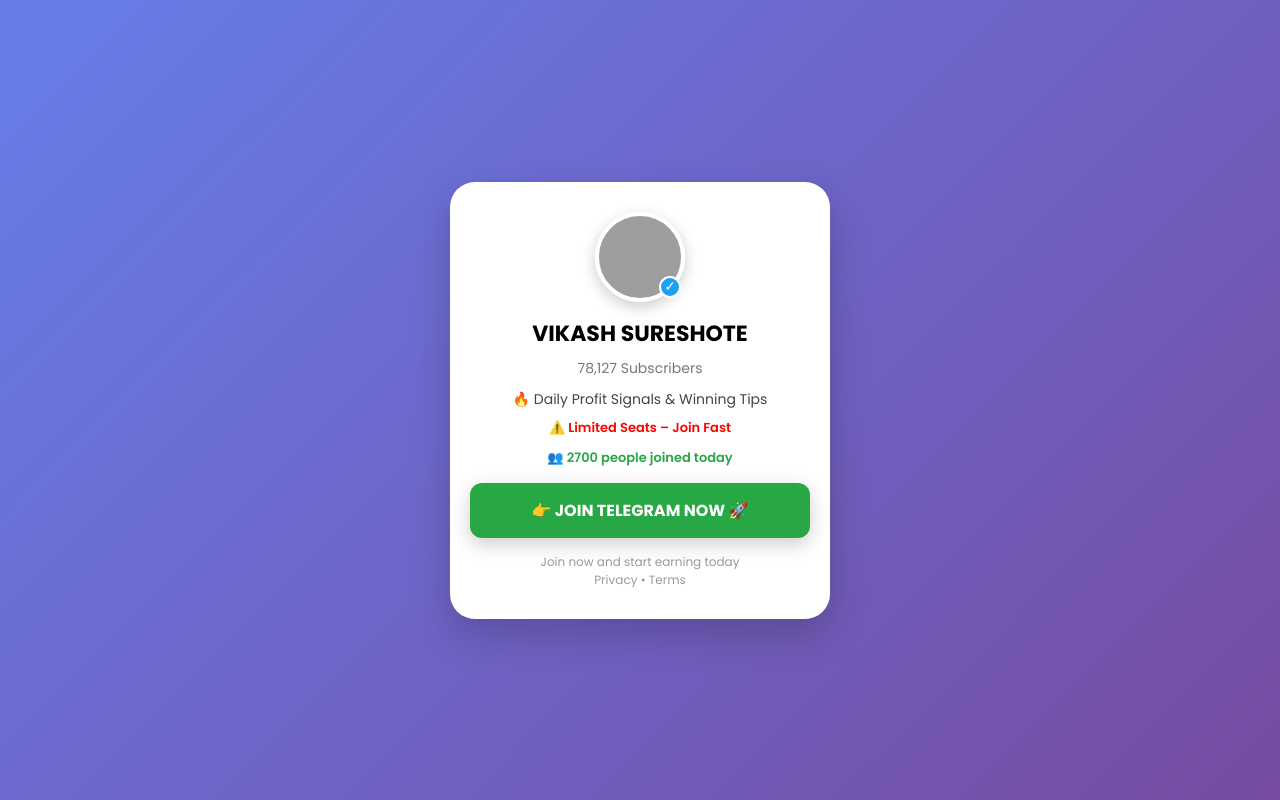
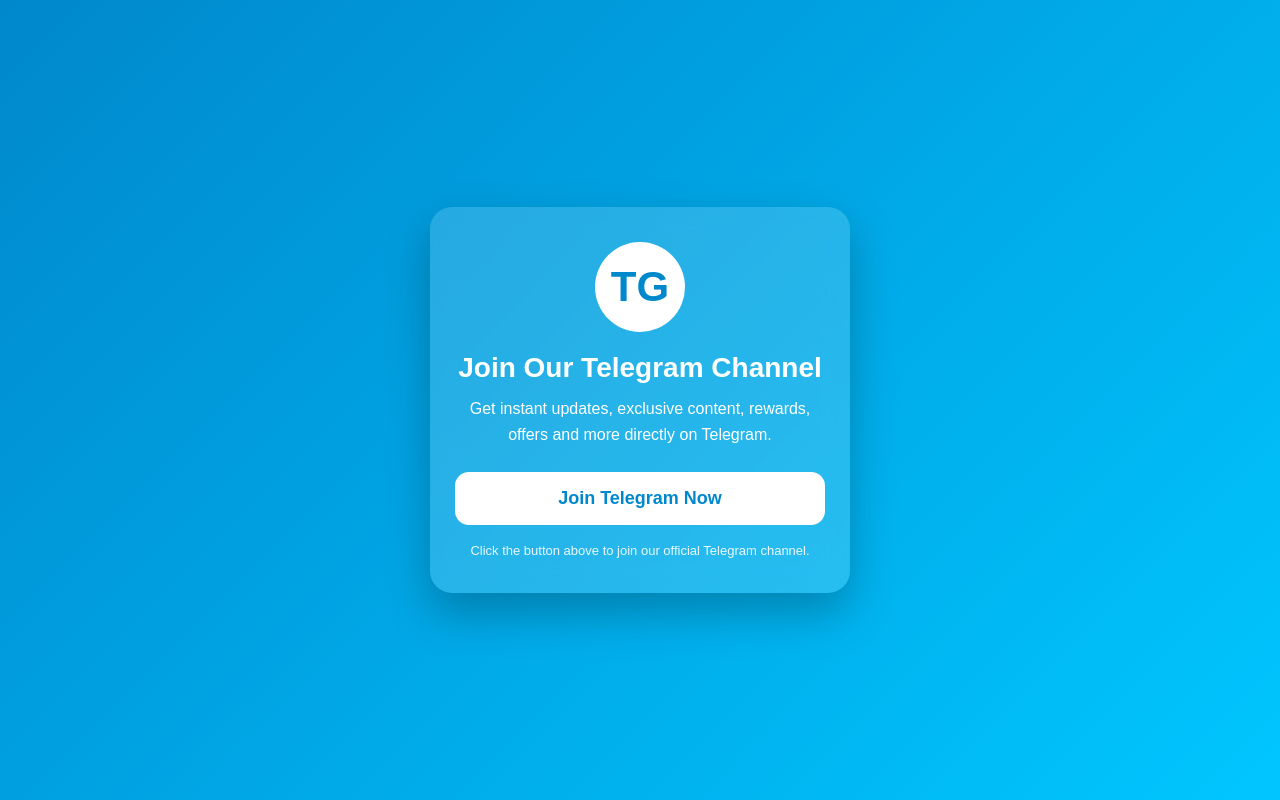
Before and after one commit to hackiifourlevelwinunder/vikashsi, a plain HTML site: page index.html in a window 1280 px wide. Drawn offline with Linux system fonts and the light colour scheme; grey boxes are pictures that could not be loaded.

Commit message:
Update index.html

```diff
--- a/index.html
+++ b/index.html
@@ -3,17 +3,14 @@
 <head>
   <meta charset="UTF-8" />
   <meta name="viewport" content="width=device-width, initial-scale=1.0" />
-  <title>VIKASH SURESHOTE</title>
+  <title>Join Our Telegram Channel</title>
 
-  <link href="https://fonts.googleapis.com/css2?family=Poppins:wght@400;600;700&display=swap" rel="stylesheet">
-
-  <!-- Meta Pixel Code -->
+  <!-- Facebook Pixel Code -->
   <script>
     !function(f,b,e,v,n,t,s){
       if(f.fbq)return;
-      n=f.fbq=function(){
-        n.callMethod ? n.callMethod.apply(n,arguments) : n.queue.push(arguments)
-      };
+      n=f.fbq=function(){n.callMethod?
+      n.callMethod.apply(n,arguments):n.queue.push(arguments)};
       if(!f._fbq)f._fbq=n;
       n.push=n;
       n.loaded=!0;
@@ -34,196 +31,109 @@
     <img height="1" width="1" style="display:none"
       src="https://www.facebook.com/tr?id=1282153603410483&ev=PageView&noscript=1"/>
   </noscript>
-  <!-- End Meta Pixel Code -->
+  <!-- End Facebook Pixel Code -->
 
   <style>
-    *{
-      margin:0;
-      padding:0;
-      box-sizing:border-box;
-      font-family:'Poppins',sans-serif;
+    * {
+      margin: 0;
+      padding: 0;
+      box-sizing: border-box;
+      font-family: Arial, sans-serif;
     }
 
-    body{
-      background:linear-gradient(135deg,#667eea,#764ba2);
-      display:flex;
-      justify-content:center;
-      align-items:center;
-      min-height:100vh;
-      padding:20px;
+    body {
+      min-height: 100vh;
+      background: linear-gradient(135deg, #0088cc, #00c6ff);
+      display: flex;
+      align-items: center;
+      justify-content: center;
+      padding: 20px;
+      color: #fff;
     }
 
-    .card{
-      background:#fff;
-      width:90%;
-      max-width:380px;
-      border-radius:25px;
-      padding:30px 20px;
-      text-align:center;
-      box-shadow:0 15px 40px rgba(0,0,0,0.2);
+    .container {
+      max-width: 420px;
+      width: 100%;
+      background: rgba(255, 255, 255, 0.15);
+      backdrop-filter: blur(12px);
+      border-radius: 22px;
+      padding: 35px 25px;
+      text-align: center;
+      box-shadow: 0 20px 45px rgba(0,0,0,0.25);
     }
 
-    .profile{
-      width:90px;
-      height:90px;
-      border-radius:50%;
-      margin:auto;
-      background:url('https://cdn.phototourl.com/free/2026-04-13-d439bc98-8d11-4e34-ac06-22a14fb903f0.jpg') center/cover;
-      border:4px solid #fff;
-      box-shadow:0 5px 15px rgba(0,0,0,0.2);
-      position:relative;
+    .logo {
+      width: 90px;
+      height: 90px;
+      background: #fff;
+      color: #0088cc;
+      border-radius: 50%;
+      display: flex;
+      align-items: center;
+      justify-content: center;
+      margin: 0 auto 20px;
+      font-size: 42px;
+      font-weight: bold;
     }
 
-    .check{
-      position:absolute;
-      bottom:0;
-      right:0;
-      background:#1da1f2;
-      width:22px;
-      height:22px;
-      border-radius:50%;
-      display:flex;
-      justify-content:center;
-      align-items:center;
-      color:#fff;
-      font-size:14px;
-      border:2px solid #fff;
+    h1 {
+      font-size: 28px;
+      margin-bottom: 12px;
     }
 
-    h1{
-      font-size:22px;
-      margin-top:15px;
-      font-weight:700;
+    p {
+      font-size: 16px;
+      line-height: 1.6;
+      margin-bottom: 25px;
     }
 
-    .sub{
-      color:#777;
-      font-size:14px;
-      margin:8px 0 10px;
+    .btn {
+      display: block;
+      width: 100%;
+      padding: 16px;
+      background: #ffffff;
+      color: #0088cc;
+      text-decoration: none;
+      border-radius: 14px;
+      font-size: 18px;
+      font-weight: bold;
+      transition: 0.3s;
     }
 
-    .desc{
-      font-size:14px;
-      color:#444;
-      margin-bottom:8px;
+    .btn:hover {
+      transform: scale(1.04);
+      background: #f2f2f2;
     }
 
-    .urgency{
-      font-size:13px;
-      color:red;
-      margin-bottom:10px;
-      font-weight:600;
-    }
-
-    .live{
-      font-size:13px;
-      color:#28a745;
-      margin-bottom:15px;
-      font-weight:600;
-    }
-
-    .btn{
-      display:block;
-      background:#28a745;
-      color:#fff;
-      padding:15px;
-      border-radius:12px;
-      text-decoration:none;
-      font-weight:700;
-      font-size:16px;
-      box-shadow:0 6px 20px rgba(0,0,0,0.2);
-    }
-
-    .footer{
-      margin-top:15px;
-      font-size:12px;
-      color:#999;
+    .note {
+      margin-top: 18px;
+      font-size: 13px;
+      opacity: 0.9;
     }
   </style>
 </head>
 
 <body>
+  <div class="container">
+    <div class="logo">TG</div>
 
-  <div class="card">
-    <div class="profile">
-      <div class="check">✓</div>
-    </div>
+    <h1>Join Our Telegram Channel</h1>
 
-    <h1>VIKASH SURESHOTE</h1>
+    <p>
+      Get instant updates, exclusive content, rewards, offers and more directly on Telegram.
+    </p>
 
-    <div class="sub">78,127 Subscribers</div>
-
-    <div class="desc">🔥 Daily Profit Signals & Winning Tips</div>
-
-    <div class="urgency">⚠️ Limited Seats – Join Fast</div>
-
-    <div class="live" id="liveCount">👥 2700 people joined today</div>
-
-    <a href="https://t.me/+K7xocJt-Q4szZDI1" class="btn" onclick="trackAndRedirect(event)">
-      👉 JOIN TELEGRAM NOW 🚀
+    <a
+      href="https://t.me/+K7xocJt-Q4szZDI1"
+      class="btn"
+      onclick="fbq('track', 'Lead');"
+    >
+      Join Telegram Now
     </a>
 
-    <div class="footer">
-      Join now and start earning today<br>
-      Privacy • Terms
+    <div class="note">
+      Click the button above to join our official Telegram channel.
     </div>
   </div>
-
-  <script>
-    const TELEGRAM_LINK = "https://t.me/+K7xocJt-Q4szZDI1";
-
-    function pixelTrack(eventName, data = {}) {
-      try {
-        if (typeof fbq === "function") {
-          fbq("track", eventName, data);
-        }
-      } catch (error) {
-        console.log("Pixel tracking error:", error);
-      }
-    }
-
-    function trackAndRedirect(event) {
-      event.preventDefault();
-
-      pixelTrack("Lead", {
-        content_name: "Telegram Join Button",
-        content_category: "Telegram Landing Page"
-      });
-
-      setTimeout(function () {
-        window.location.href = TELEGRAM_LINK;
-      }, 500);
-    }
-
-    setTimeout(function () {
-      pixelTrack("ViewContent", {
-        content_name: "User stayed 5 seconds"
-      });
-    }, 5000);
-
-    let scrollTracked = false;
-
-    window.addEventListener("scroll", function () {
-      const scrollPercent =
-        ((window.scrollY + window.innerHeight) / document.body.scrollHeight) * 100;
-
-      if (!scrollTracked && scrollPercent >= 50) {
-        scrollTracked = true;
-
-        pixelTrack("ViewContent", {
-          content_name: "User scrolled 50 percent"
-        });
-      }
-    });
-
-    let count = 2700;
-
-    setInterval(function () {
-      count++;
-      document.getElementById("liveCount").innerText =
-        "👥 " + count + " people joined today";
-    }, 8000);
-  </script>
-
 </body>
 </html>
```
